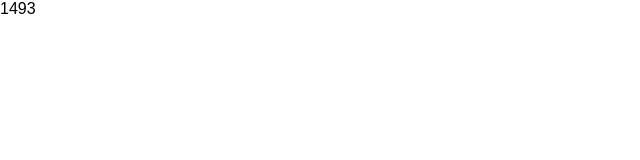
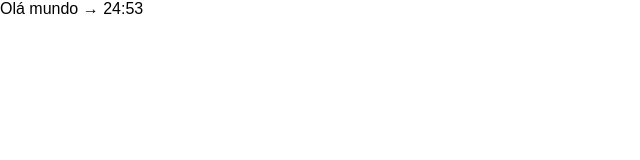
Before and after one commit to IsaiasSantanaDosSantos/Typescript-resct-PomodoroApp, a React (Create React App) app: page / in a window 1280 px wide. Shown: the top 160 px of the page, without its empty margins (0-640 px from the left). Built offline with nearby package versions, Linux system fonts and the light colour scheme.

Commit message:
convert minute in secunds

```diff
--- a/src/componets/pomodoro-timer.tsx
+++ b/src/componets/pomodoro-timer.tsx
@@ -1,5 +1,6 @@
 import React from "react";
 import { useInterval } from "../hooks/use-interval";
+import { secundsToTime } from "../utils/seconds-to-time";
 
 interface Props {
   defaultPomodoroTime: number;
@@ -11,5 +12,5 @@
     setMainTime(mainTime - 1);
   }, 1000);
 
-  return <div>{mainTime}</div>;
+  return <div>Olá mundo → {secundsToTime(mainTime)}</div>;
 }
--- /dev/null
+++ b/src/utils/seconds-to-time.ts
@@ -0,0 +1,6 @@
+export function secundsToTime(seconds: number): string {
+  const zeroLeft = (n: number) => Math.floor(n).toString().padStart(2, "0");
+  const min = zeroLeft((seconds / 60) % 60);
+  const sec = zeroLeft((seconds % 60) % 60);
+  return `${min}:${sec}`;
+}
```
